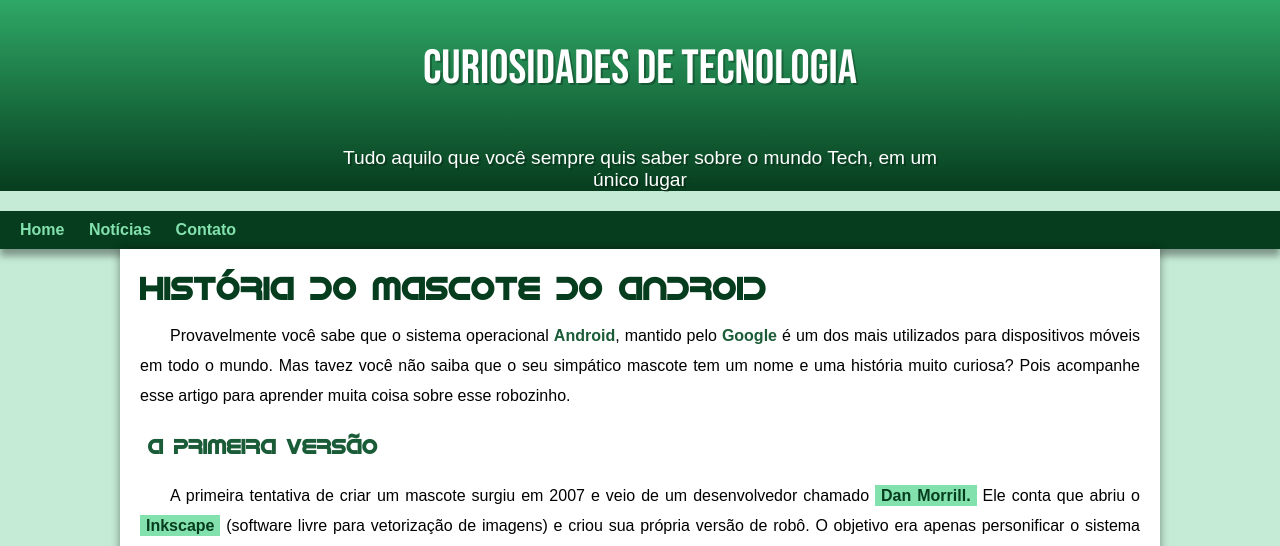
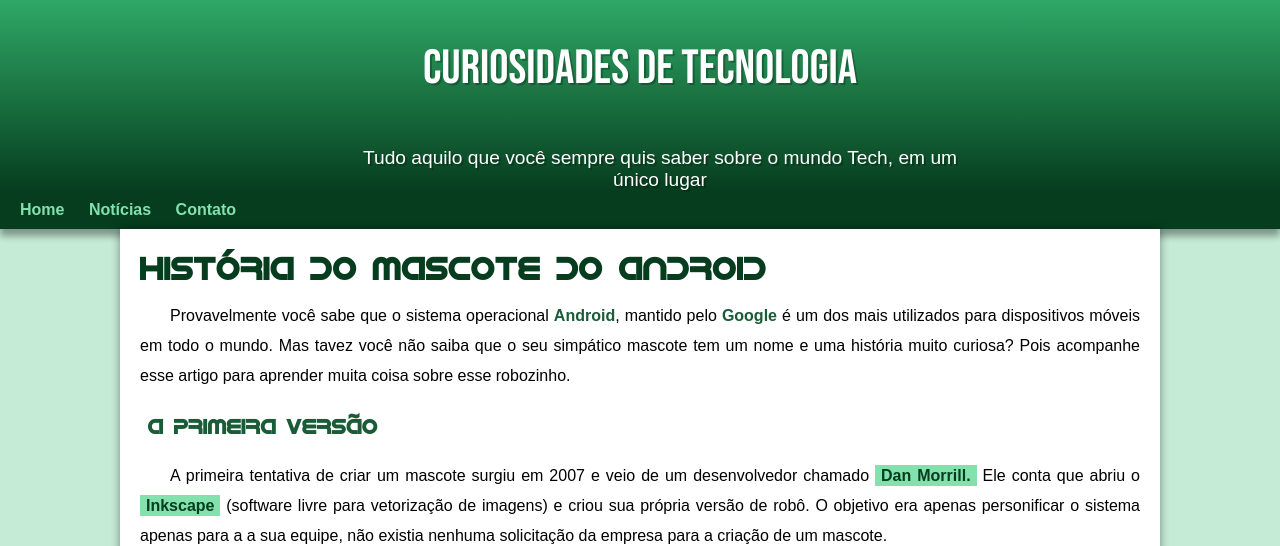
Before and after one commit to Guilherme-Tardim/Projeto-Android, a plain HTML site: page index.html in a window 1280 px wide. Shown: the top 546 px of the page. Drawn offline with Linux system fonts and the light colour scheme.

Commit message:
Alteração de padding

```diff
--- a/style.css
+++ b/style.css
@@ -52,7 +52,7 @@ header p {
     padding-right: 10px;
     padding-left: 10px;
     margin: auto;
-    margin-bottom: 20px;
+    padding-left: 50px;
     text-shadow: 2px 2px 0px rgba(0, 0, 0, 0.253);
 }
 
```
